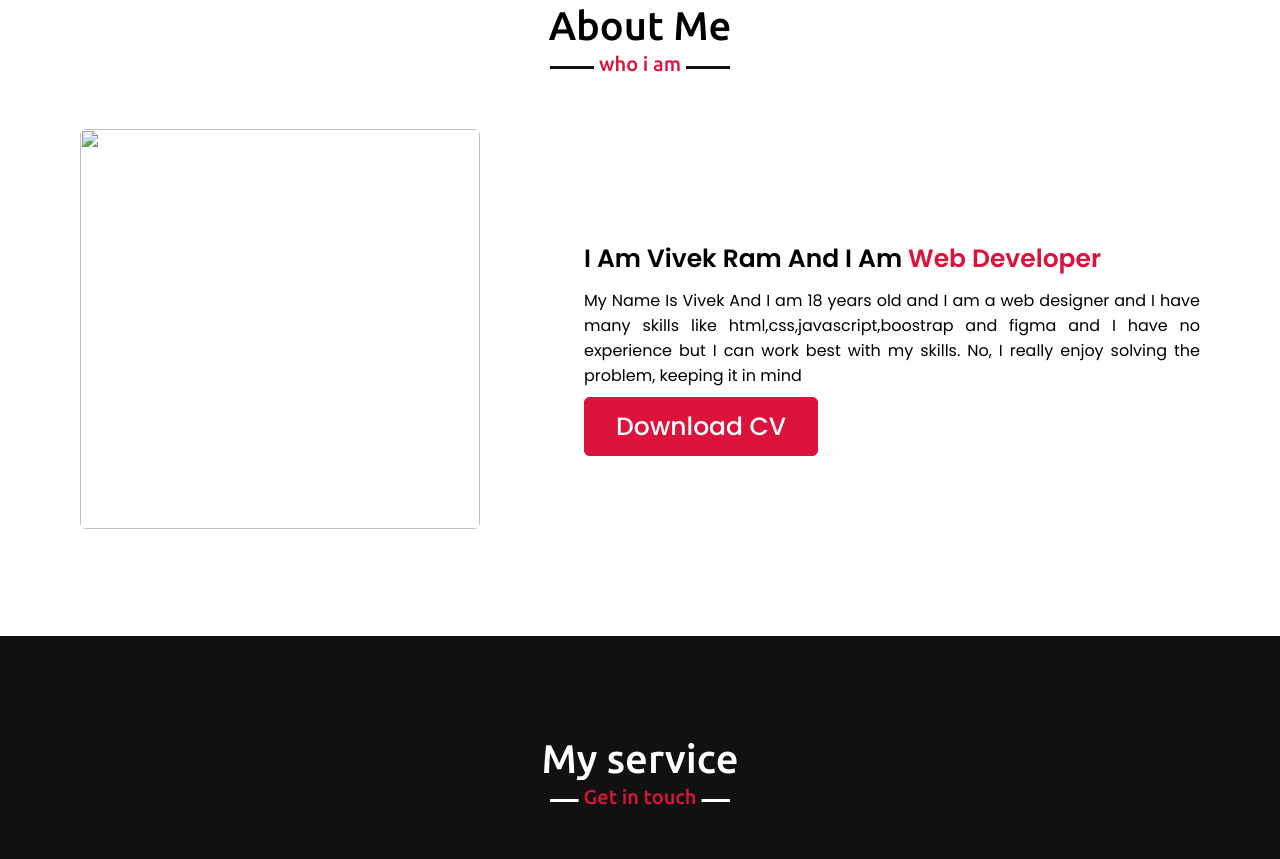
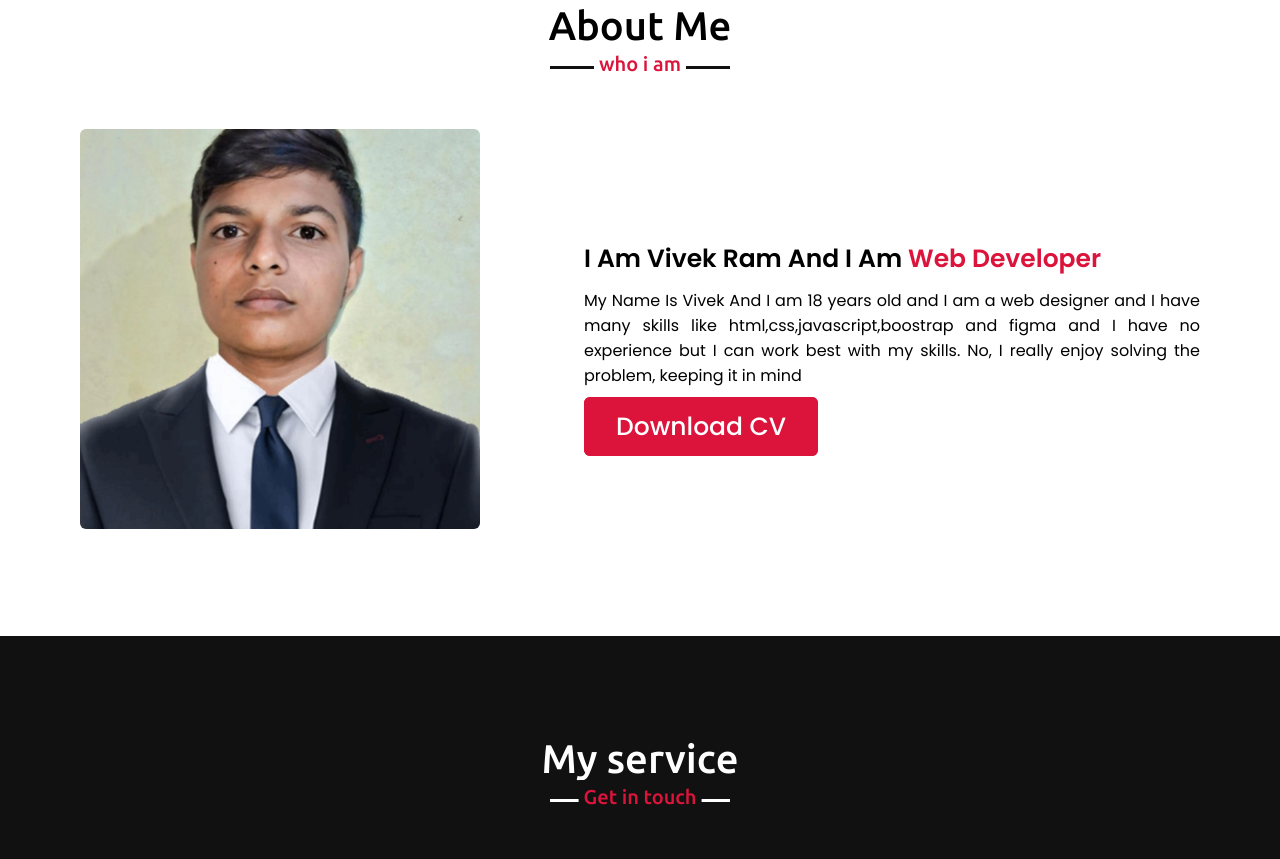
Before and after one commit to vickyahir9012/resume-1, a plain HTML site: page index.html in a window 1280 px wide. Shown: the part 897-1756 px from the top of the page. Drawn offline with nearby package versions, Linux system fonts and the light colour scheme.

Commit message:
Update index.html

```diff
--- a/index.html
+++ b/index.html
@@ -50,7 +50,7 @@
             <h2 class="tittle">About Me</h2>
             <div class="about-content">
                 <div class="column left">
-                    <img src="img/kmyresume.jpg" alt="">
+                    <img src="kmyresume.jpg" alt="">
                 </div>
                 <div class="column right">
                     <div class="text">I Am Vivek Ram And I Am <span>Web Developer</span></div>
```
